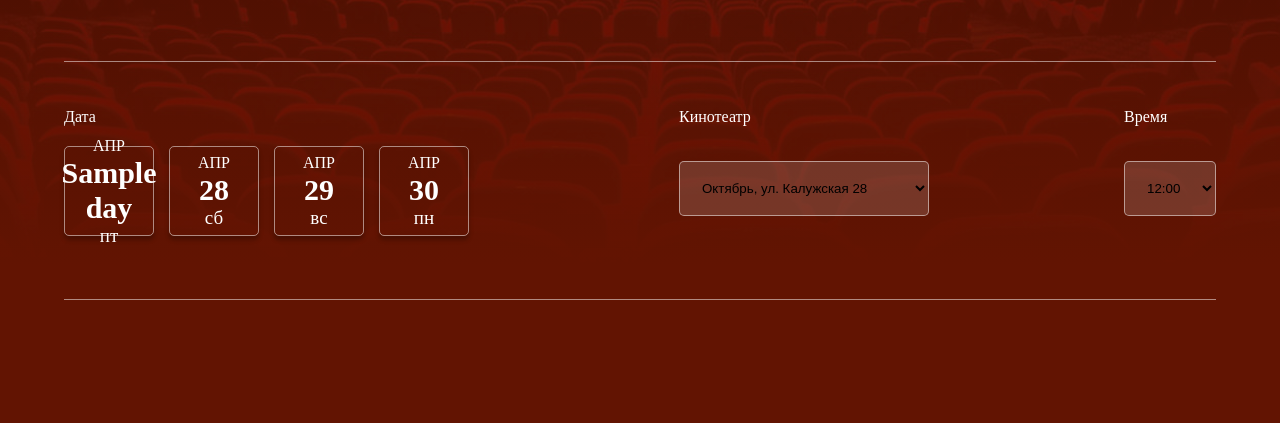
After one commit to KhalitovRA/django_project, a Django app: template films_site/films/templates/films/films_detail.html in a window 1280 px wide. The commit adds this page. Shown: the part 677-1100 px from the top of the page. Run offline with Django 3.2, Linux system fonts and the light colour scheme; the template is opened without the code that fills it: most values are stand-ins (such as "Sample title", 1, 10 or a date in 2020).

Commit message:
commit film_detail.html file

```diff
--- a/films_site/films/templates/films/base.html
+++ b/films_site/films/templates/films/base.html
@@ -7,7 +7,6 @@
     <meta http-equiv="X-UA-Compatible" content="IE=edge">
     <meta name="viewport" content="width=device-width, initial-scale=1.0">
     <title>{% block title %}{% endblock %}</title>
-
 </head>
 <body>
 <header class="header">
@@ -53,6 +52,5 @@
     </div>
     {% block content %}{% endblock %}
 </header>
-
 </body>
 </html>
--- /dev/null
+++ b/films_site/films/templates/films/films_detail.html
@@ -0,0 +1,92 @@
+{% extends 'films/base.html' %}
+{% load static %}
+{% block title %} film_detail {% endblock %}
+{% block content %}
+<!-- /.navbar -->
+<div class="film container">
+    <div class="film-info">
+        <small class="film-title-small">{{ film_item.en_title }}</small>
+        <h1 class="film-title"><font face="Be Vietnam Pro">{{ film_item.ru_title }}</h1>
+        <p class="film-discription">{{ film_item.content}}
+        </p>
+        <div class="film-details">
+            <div class="time">
+                <img src="{% static 'films/images/clock 1.svg' %}" alt="clock">
+                <span>{{ film_item.duration_film }} мин.</span>
+            </div>
+            <div class="rating">
+                <img src="{% static 'films/images/imdb.svg' %}" alt="imdb">
+                <span>
+                    <strong class="rating-current">{{ film_item.film_score }}</strong> / 10
+                </span>
+            </div>
+        </div>
+        <!-- /.film-details -->
+    </div>
+    <!-- /.film-info -->
+    <a data-fancybox="video-gallery" data-src="https://www.youtube.com/watch?v=UsnDPok1ZOU" href=""
+       class="film-trailer">
+        <svg width="100" height="100" viewBox="0 0 100 100" fill="none" xmlns="http://www.w3.org/2000/svg">
+            <circle cx="50" cy="50" r="50" fill="white"/>
+            <g clip-path="url(#clip0)">
+                <path d="M43.0758 30.0033C39.3071 27.8416 36.2518 29.6125 36.2518 33.9556V66.0059C36.2518 70.3533 39.3071 72.1219 43.0758 69.9623L71.0893 53.8967C74.8592 51.7342 74.8592 48.2306 71.0893 46.0686L43.0758 30.0033Z"
+                      fill="#F20D01"/>
+            </g>
+            <defs>
+                <clipPath id="clip0">
+                    <rect width="41.8013" height="41.8013" fill="white" transform="translate(34.1837 29.0816)"/>
+                </clipPath>
+            </defs>
+        </svg>
+    </a>
+</div>
+<div class="session container">
+    <div class="session-date">
+        <span class="session-label">Дата</span>
+        <div class="session-date-block">
+            <div class="session-date-item">
+                <span class="session-month">АПР</span>
+                <span class="session-day">{{ day }}</span>
+                <span class="session-week">пт</span>
+            </div>
+            <div class="session-date-item">
+                <span class="session-month">АПР</span>
+                <span class="session-day">28</span>
+                <span class="session-week">сб</span>
+            </div>
+            <div class="session-date-item">
+                <span class="session-month">АПР</span>
+                <span class="session-day">29</span>
+                <span class="session-week">вс</span>
+            </div>
+            <div class="session-date-item">
+                <span class="session-month">АПР</span>
+                <span class="session-day">30</span>
+                <span class="session-week">пн</span>
+            </div>
+        </div>
+    </div>
+    <!-- /.date -->
+    <div class="session-cinema">
+        <span class="session-label">Кинотеатр</span>
+        <select class="select select-cinema" name="cinema">
+            <option value="Октябрь, ул. Калужская 28">Октябрь, ул. Калужская 28</option>
+            <option value="Октябрь, ул. Калужская 28">IMAX, ул. Ленина 12</option>
+            <option value="Октябрь, ул. Калужская 28">XL, ул. Кирпичникова 14</option>
+            <option value="Октябрь, ул. Калужская 28">KazanMoll, Проспект Победы 9</option>
+        </select>
+    </div>
+    <!-- /.cinema -->
+    <div class="session-time">
+        <span class="session-label">Время</span>
+        <select class="select" name="cinema">
+            <option value="12:00">12:00</option>
+            <option value="13:45">13:45</option>
+            <option value="19:10">19:10</option>
+            <option value="21:40">21:40</option>
+        </select>
+    </div>
+    <!-- /.session-time -->
+</div>
+
+{% endblock %}
--- a/films_site/films/templates/films/home_films_list.html
+++ b/films_site/films/templates/films/home_films_list.html
@@ -12,7 +12,7 @@
 <section class="cards-wrapper">
     <div class="card-grid-space">
         <div class="num">{{ film.pk }}</div>
-        <a class="card" href=""
+        <a class="card" href="{{ film.get_absolute_url }}"
            style="--bg-img: url({{ film.photo }})">
             <div>
                 <h5>{{ film.en_title }}</h5>
--- a/films_site/films/urls.py
+++ b/films_site/films/urls.py
@@ -1,12 +1,13 @@
 from django.urls import path
 
 from .views import *
+from .get_data import get_day, month
 
 urlpatterns =[
     path('genres/<int:genreid>', genres, name='genre'),
     path('', HomeFilms.as_view(), name='home'),
     path('main/', index),
     path('login/', user_login, name='login'),
-    path('film/<int:pk>/', show_film, name='view_film'),
+    path('film/<int:pk>/', ViewFilm.as_view(), {'day': get_day, 'month': month}, name='view_film'),
     path('movie_theaters', get_theaters, name='theaters'),
 ]
```
Also changed, not shown: films_site/films/get_data.py (added, +11 -0 lines), films_site/films/models.py (+9 -1 lines), films_site/films/views.py (+9 -1 lines), films_site/db.sqlite3.
